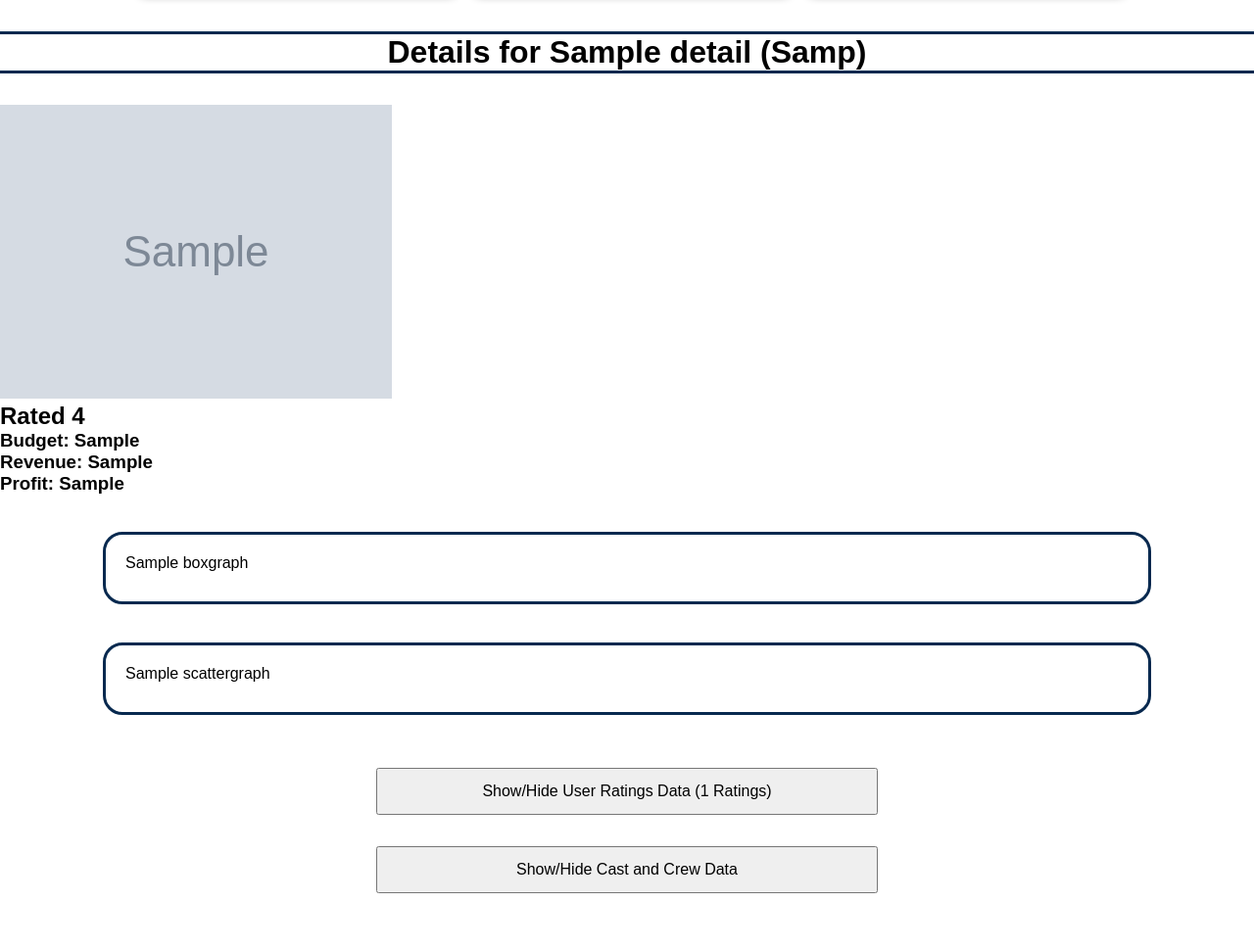
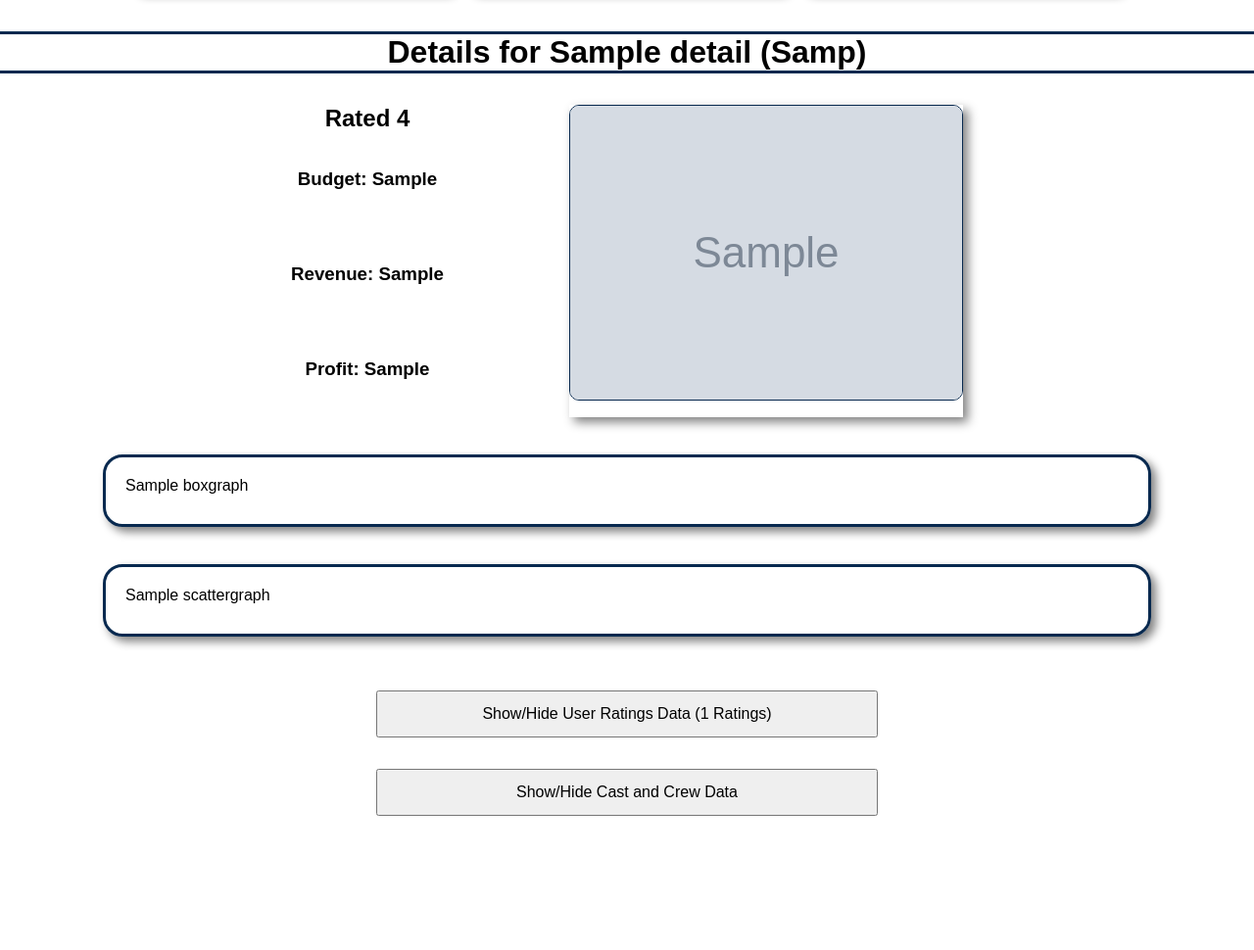
Before and after one commit to jonhartm/SI507_FinalProject, a Flask app: template templates/movie.html in a window 1280 px wide. Shown: the part 62-1032 px from the top of the page at 98% size. After the commit the page ends 895 px from the top, so only its background shows below. Run offline with Flask 2, Linux system fonts and the light colour scheme; the template is opened without the code that fills it: most values are stand-ins (such as "Sample title", 1, 10 or a date in 2020); grey boxes marked "Sample" are stand-in pictures; some libraries are stand-ins or nearby versions.

Commit message:
ordering of content in the movie page and added a shadow to graphs

```diff
--- a/scss/_common.scss
+++ b/scss/_common.scss
@@ -6,7 +6,7 @@ $dark-background: #011f4b;
 $light-accent: #6497b1;
 $dark-accent: #03396c;
 $white: #fff;
-$text: #08294f;
+$text: rgb(8, 41, 79);
 $shadow: #808080;
 
 $heavy-border: 3px solid $text;
--- a/scss/styles.scss
+++ b/scss/styles.scss
@@ -96,6 +96,7 @@ form {
 .graph {
   border: $heavy-border;
   border-radius: 20px;
+  box-shadow: 5px 5px 10px $shadow;
   margin: 3% auto;
   padding: 20px;
   padding-bottom: 30px;
@@ -151,3 +152,29 @@ table {
     width: 40%;
   }
 }
+
+.movie-details {
+  display: flex;
+  justify-content: center;
+  margin-bottom: 3%;
+}
+
+.movie-poster-container {
+  box-shadow: 5px 5px 10px $shadow;
+  margin: 0 5%;
+
+  img {
+    border: $light-border;
+    border-radius: 10px;
+  }
+}
+
+.movie-budget-container {
+  margin: 0 5%;
+  text-align: center;
+
+  h3 {
+    margin: auto;
+    padding: 2em 0;
+  }
+}
--- a/static/styles.css
+++ b/static/styles.css
@@ -71,6 +71,7 @@ form {
 .graph {
   border: 3px solid #08294f;
   border-radius: 20px;
+  box-shadow: 5px 5px 10px #808080;
   margin: 3% auto;
   padding: 20px;
   padding-bottom: 30px;
@@ -111,4 +112,23 @@ table {
     margin: 1em;
     width: 40%; }
 
+.movie-details {
+  display: flex;
+  justify-content: center;
+  margin-bottom: 3%; }
+
+.movie-poster-container {
+  box-shadow: 5px 5px 10px #808080;
+  margin: 0 5%; }
+  .movie-poster-container img {
+    border: 1px solid #08294f;
+    border-radius: 10px; }
+
+.movie-budget-container {
+  margin: 0 5%;
+  text-align: center; }
+  .movie-budget-container h3 {
+    margin: auto;
+    padding: 2em 0; }
+
 /*# sourceMappingURL=styles.css.map */
--- a/templates/movie.html
+++ b/templates/movie.html
@@ -15,15 +15,19 @@
   </nav>
   <h1 class="page-title">Details for {{details.title}} ({{details.release[:4]}})</h1>
   <div class="movie-details">
-    {% if details.poster %}<img src="{{details.poster}}">{% endif %}
-    <h2>Rated {{details.rating}}</h2>
-    {% if details.getProfit() %}
-    <h3>Budget: {{details.getBudget()}}</h3>
-    <h3>Revenue: {{details.getRevenue()}}</h3>
-    <h3>Profit: {{details.getProfit()}}</h3>
-    {% endif %}
-    {% if ratings_data is iterable %}
+    <div class="movie-budget-container">
+      <h2 class="sub-title">Rated {{details.rating}}<h2>
+      {% if details.getProfit() %}
+      <h3>Budget: {{details.getBudget()}}</h3>
+      <h3>Revenue: {{details.getRevenue()}}</h3>
+      <h3>Profit: {{details.getProfit()}}</h3>
+      {% endif %}
+    </div>
+    <div class="movie-poster-container">
+      {% if details.poster %}<img src="{{details.poster}}">{% endif %}
+    </div>
   </div>
+  {% if ratings_data is iterable %}
   <div class="graph">{{boxgraph|safe}}</div>
   <div class="graph">{{scattergraph|safe}}</div>
   <div class="button-holder">
@@ -46,7 +50,7 @@
     </table>
   </div>
   {% else %}
-  <p>No ratings data is available</p>
+  <h3 class="sub-title">No ratings data is available</h3>
   {% endif %}
   {% if cast_crew_data is iterable %}
   <div class="button-holder">
```
Also changed, not shown: 1 other file.
